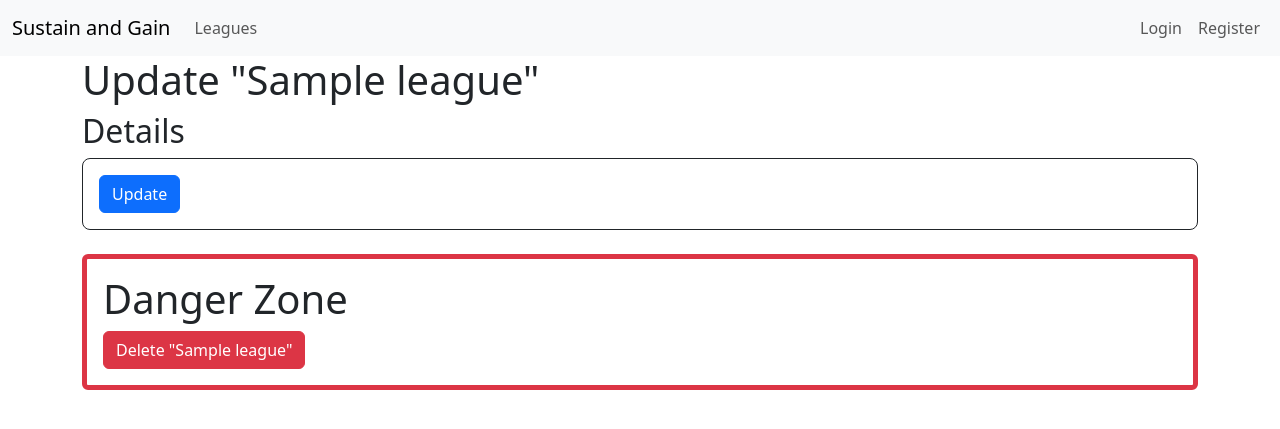
After one commit to sustainabilityproject/sustainandgain.fun, a Django app: template templates/leagues/league_edit.html in a window 1280 px wide. The commit adds this page. Shown: the top 429 px of the page. Run offline with Django 4.2, Linux system fonts and the light colour scheme; the template is opened without the code that fills it: most values are stand-ins (such as "Sample title", 1, 10 or a date in 2020); some libraries are stand-ins or nearby versions.

Commit message:
Implemented league editing

```diff
--- a/leagues/urls.py
+++ b/leagues/urls.py
@@ -1,7 +1,7 @@
 from django.urls import path
 
 from leagues.views import LeaguesListView, LeagueDetailView, JoinLeagueView, LeaveLeagueView, DeleteLeagueView, \
-    InviteMemberView, RemoveMemberView, PendingMembersView, CreateLeagueView
+    InviteMemberView, RemoveMemberView, PendingMembersView, CreateLeagueView, EditLeagueView
 
 app_name = "leagues"
 urlpatterns = [
@@ -12,6 +12,7 @@ urlpatterns = [
     path('create/', CreateLeagueView.as_view(), name='create'),
 
     # League admin only
+    path('<int:pk>/edit/', EditLeagueView.as_view(), name='edit'),
     path('<int:pk>/delete/', DeleteLeagueView.as_view(), name='delete'),
     path('<int:pk>/invite/', InviteMemberView.as_view(), name='invite'),
     path('<int:pk>/remove/<str:username>/', RemoveMemberView.as_view(), name='remove'),
--- /dev/null
+++ b/templates/leagues/league_edit.html
@@ -0,0 +1,22 @@
+{% extends 'base.html' %}
+{% load django_bootstrap5 %}
+
+{% block title %}Create League{% endblock %}
+
+{% block content %}
+    <div class="container">
+        <h1>Update "{{ league }}"</h1>
+        <h2>Details</h2>
+        <div class="border border-dark rounded-3 p-3 mb-4">
+            <form action="{% url 'leagues:edit' league.id %}" method="post">
+                {% csrf_token %}
+                {% bootstrap_form form %}
+                {% bootstrap_button button_type="submit" content="Update" %}
+            </form>
+        </div>
+        <div class="border border-5 border-danger rounded p-3 mb-4">
+            <h1>Danger Zone</h1>
+            <a href="{% url 'leagues:delete' league.id %}" class="btn btn-danger">Delete "{{ league }}"</a>
+        </div>
+    </div>
+{% endblock %}
```
Also changed, not shown: leagues/forms.py (+16 -0 lines), leagues/views.py (+22 -1 lines), templates/leagues/league_detail.html (+6 -2 lines).
